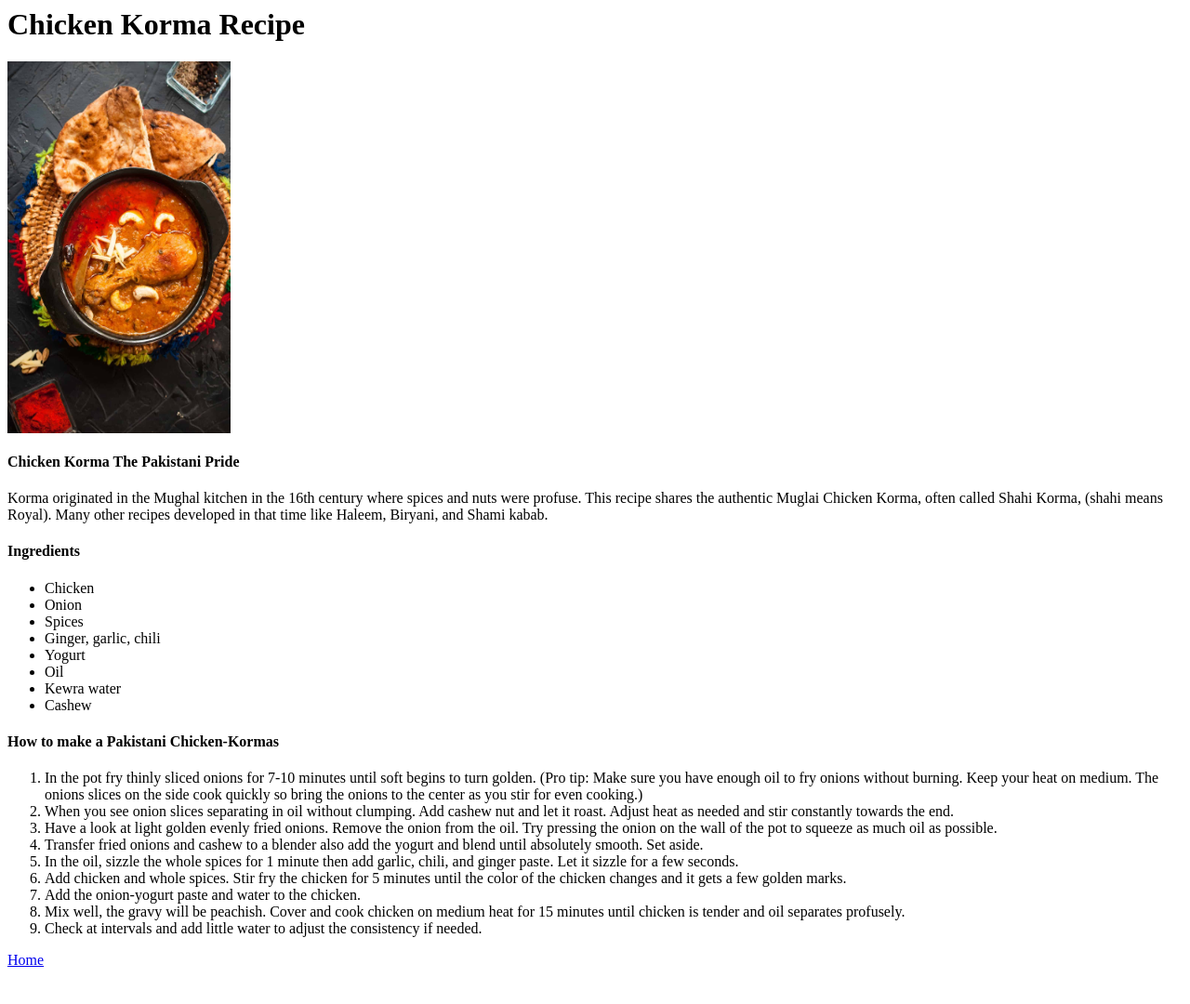
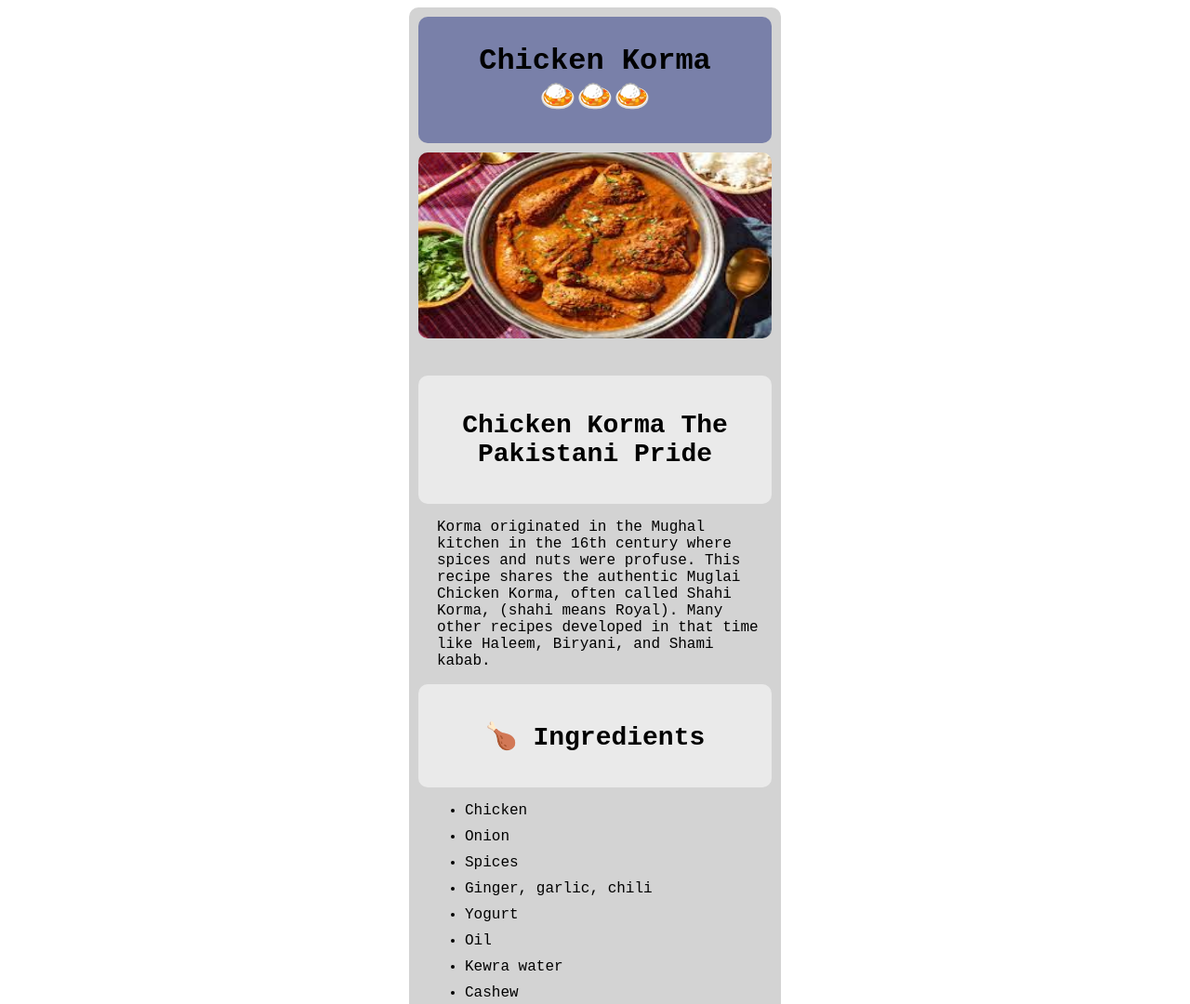
Before and after one commit to sultanshahdev/odin-recipes, a plain HTML site: page recipes/Chicken-Korma.html in a window 1280 px wide. Shown: the top 1080 px of the page at 93% size. Before the commit the page ends 1050 px from the top, so only its background shows below. Drawn offline with Linux system fonts and the light colour scheme.

Commit message:
Add styles to homepage and recipes

```diff
--- a/recipes/Chicken-Korma.html
+++ b/recipes/Chicken-Korma.html
@@ -5,21 +5,32 @@
         <title>
             Recipe | Chicken Korma
         </title>
+        <link rel="stylesheet" href="recipes.css">
     </head>
     <body>
+        <div class="all-contents">
+            <div class="title">
                 <h1>
-            Chicken Korma Recipe
+                    Chicken Korma
+                    <br>
+                    🍛🍛🍛
                 </h1>
-        <img src="./images/chicken-korma.jpg" width="240" height="400">
+            </div>
+            <div class="img">
+                <img src="./images/korma.jpeg" width="240" height="400">
+            </div>
+            <div class="whites">
             <h4>
                 Chicken Korma The Pakistani Pride
             </h4>
+            </div>
             <p>
                 Korma originated in the Mughal kitchen in the 16th century where spices and nuts were profuse. This recipe shares the authentic Muglai Chicken Korma, often called Shahi Korma, (shahi means Royal). Many other recipes developed in that time like Haleem, Biryani, and Shami kabab.
             </p>
-        <h4>
-            Ingredients
+            <div class="whites"><h4>
+                    🍗 Ingredients
             </h4>
+            </div>
             <ul>
                 <li>
                     Chicken
@@ -50,9 +61,11 @@
                     Cashew
                 </li>
             </ul>
+            <div class="whites">
                 <h4>
-            How to make a Pakistani Chicken-Kormas
+                    ✅️How to make a Pakistani Chicken-Korma
                 </h4>
+            </div>
                 <ol>
                 <li>
                     In the pot fry thinly sliced onions for 7-10 minutes until soft begins to turn golden. (Pro tip: Make sure you have enough oil to fry onions without burning. Keep your heat on medium. The onions slices on the side cook quickly so bring the onions to the center as you stir for even cooking.)
@@ -82,8 +95,10 @@
                     Check at intervals and add little water to adjust the consistency if needed.
                 </li>
             </ol>
+            <div class="home-button">
                  <a href="../index.html">
                 Home
             </a>
+            </div>
     </body>
 </html>
--- /dev/null
+++ b/recipes/recipes.css
@@ -0,0 +1,79 @@
+*
+{
+    box-sizing: border-box;
+}
+body
+{
+    font-family: 'Courier New', Courier, monospace;
+}
+
+.all-contents
+{
+    width: 400px;
+    margin:auto;
+    background-color: lightgray;
+    border-radius: 10px;
+    padding:10px
+}
+.title
+{
+    background-color:  hsla(231, 74%, 27%, 0.466);
+
+    border-radius: 10px;
+    padding: 8px;
+    width: 380px;
+    margin: auto;
+    margin-bottom: 10px;
+}
+.img
+{
+    text-align: center;
+    margin-bottom: 40px;
+}
+img
+{
+    margin: auto;
+    border-radius:10px;
+    width: 380px;
+    height: 200;
+}
+h1
+{
+    text-align: center;
+}
+.whites
+{
+    padding: 1px;
+    background-color: rgba(255, 255, 255, 0.521);
+    font-size: 28px;
+    font-weight: bold;
+    border-radius: 10px;
+    text-align: center;
+}
+p{
+
+    margin-left: 20px;
+}
+li
+{
+    margin: 10px;
+
+}
+.home-button
+{
+    width: 380px;
+    height: auto;
+    text-align: center;
+    border-radius: 10px;
+    padding: 10px;
+
+    background-color:  rgba(255, 255, 255, 0.521);
+
+}
+a
+{
+    font-size: 28px;
+    text-decoration: none;
+    color: black;
+
+}
--- /dev/null
+++ b/style.css
@@ -0,0 +1,57 @@
+*
+{
+    box-sizing: border-box;
+}
+body
+{
+    font-family: Century-Gothic, Courier, monospace;
+}
+
+.index
+{
+    width: 320px;
+    margin: auto;
+    border-radius: 10px;
+    background: lightgrey;
+    padding: 8px;
+}
+.title
+{
+
+    width: 300px;
+    border: 2px solid none;
+    margin:0px 50px 0px 50px;
+    border-radius:10px ;
+    text-align: center;
+    padding: 10px;
+    margin: auto;
+    margin-bottom: 100px;
+    background-color: hsla(231, 74%, 27%, 0.466);
+}
+
+a
+{
+    text-decoration: none;
+    color: black;
+    font-weight: bold;
+    font-size: 30
+}
+
+ul
+{   margin: 0px;
+    padding:0px;
+    list-style: none;
+}
+
+
+li
+{
+    width: 300px;
+    border-radius: 8px;
+    color: black;
+    margin:8px auto;
+    text-align: center;
+    padding: 8px;
+    border: 2px solid none;
+    background-color:hsla(231, 74%, 27%, 0.466)
+}
```
Also changed, not shown: index.html (+13 -4 lines), recipes/biryani.html (+23 -9 lines), recipes/custard.html (+24 -7 lines), recipes/images/korma.jpeg (added). Lines whose indentation alone changed are shown as unchanged.
